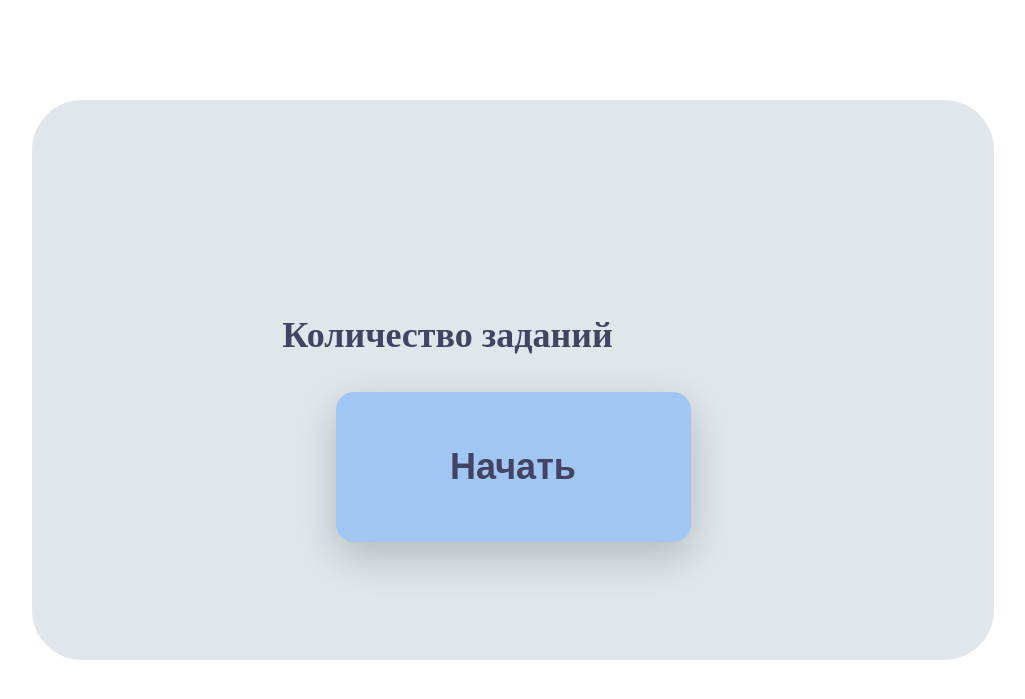
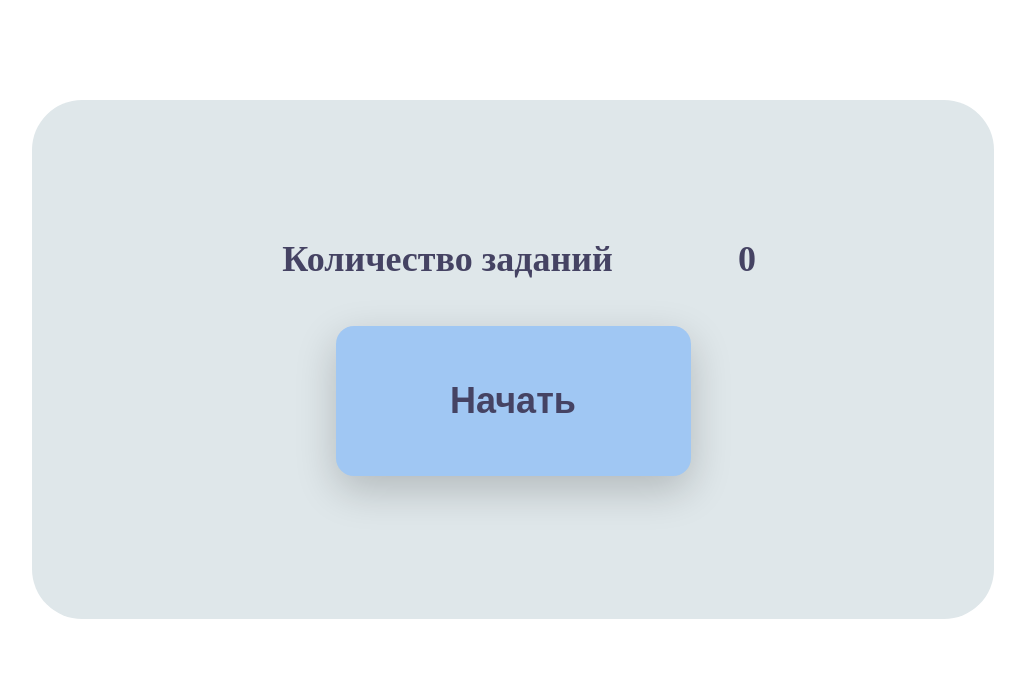
Before and after one commit to kokhvics/Course_Project, a Flask app: page /exersice in a window 1280 px wide. Shown: the top 699 px of the page, without its empty margins (127-1152 px from the left). Run offline with Flask 3, Linux system fonts and the light colour scheme; data that the repository does not hold is empty; some libraries are stand-ins or nearby versions.

Commit message:
Finally, the number of available tasks to complete is displayed on the exers_info page Next: fix the exersice realisation

```diff
--- a/main.py
+++ b/main.py
@@ -114,11 +114,8 @@
         # Получаем количество заданий по заданной теме
         total_exercises = get_total_exercises(topic_name)
 
-        # Выводим количество заданий в консоль
-        print("Количество заданий по теме", topic_name, ":", total_exercises)
-
-        # Пример: вы можете вернуть обратно на клиент подтверждение успешной обработки
-        return jsonify({'message': 'Название темы успешно получено и обработано'}), 200
+        # Возвращаем количество заданий в формате JSON
+        return jsonify({'totalExercises': total_exercises}), 200
     else:
         # Если данные не в формате JSON, возвращаем ошибку
         return jsonify({'error': 'Неверный формат данных'}), 400
--- a/static/exers.css
+++ b/static/exers.css
@@ -165,7 +165,7 @@
 
 .info-container{
     width: 750px;
-    height: 441px;
+    height: 400px;
     background-color: #DFE7EA;
     border-radius: 50px;
     display: flex;
@@ -180,6 +180,8 @@
    font-weight: bold;
    color:#454363;
    text-align: center;
+   margin-block-start: 10px;
+   margin-block-end: 10px;
 }
 .task-info-container {
    display: flex;
@@ -203,7 +205,6 @@
 .task-count-display-style {
    box-sizing: border-box;
    flex: 1 0 65px;
-   padding-bottom: 3px;
    margin-left: 41px;
    font-size: 36px;
    font-weight: bold;
@@ -221,6 +222,7 @@
    border-radius: 18px;
    box-shadow: 0px 14px 42px rgba(0, 0, 0, 0.2);
    border: none;
+   margin-block-start: 10px;
 }
 
 .intro-text-heading {
--- a/templates/exer_info.html
+++ b/templates/exer_info.html
@@ -12,7 +12,7 @@
         <p class="main-title-text-style" id="topicName">Тема задания</p>
         <div class="task-info-container" >
             <p class="task-count-display-style1">Количество заданий</p>
-            <p class="task-count-display-style" id="taskCount" data-task-count=""></p>
+            <p class="task-count-display-style" id="taskCount"></p>
         </div>
 
         <button class="start-button-container" id="startButton">
@@ -28,7 +28,7 @@
         var regex = new RegExp('[\\?&]' + name + '=([^&#]*)');
         var results = regex.exec(location.search);
         return results === null ? '' : decodeURIComponent(results[1].replace(/\+/g, ' '));
-    };
+    }
 
     // Получаем значение параметра "subtopic" из URL
     var subtopicName = getUrlParameter('subtopic');
@@ -41,11 +41,9 @@
 
     // Добавляем обработчик события на клик по кнопке "Начать"
     startButton.addEventListener('click', function() {
-        // Перенаправляем пользователя на страницу /exersice_start
-        window.location.href = '/exersice_start';
+        // Перенаправляем пользователя на страницу /exercise_start
+        window.location.href = '/exercise_start';
     });
-
-
 
     // Функция для отправки названия темы на сервер
     function sendTopicName(topicName) {
@@ -63,7 +61,21 @@
             // Проверяем статус запроса
             if (xhr.status === 200) {
                 // Действия в случае успешного ответа от сервера
-                        console.log('Название темы успешно отправлено на сервер.');
+                var response = JSON.parse(xhr.responseText);
+
+                // Получаем количество заданий из ответа сервера
+                var totalExercises = parseInt(response.totalExercises);
+
+                // Проверяем, является ли totalExercises числом
+                if (!isNaN(totalExercises)) {
+                    // Получаем элемент с id="taskCount"
+                    var taskCountElement = document.getElementById('taskCount');
+
+                    // Устанавливаем значение текстового содержимого равным значению totalExercises
+                    taskCountElement.textContent = totalExercises;
+                } else {
+                    console.error('Ошибка: значение totalExercises не является числом');
+                }
             } else {
                 // Действия в случае ошибки
                 console.error('Произошла ошибка при отправке названия темы на сервер.');
@@ -74,9 +86,9 @@
         xhr.send(JSON.stringify({ topicName: topicName }));
     }
 
-            // Отправка AJAX-запроса на сервер Flask для передачи названия темы
+    // Вызываем функцию sendTopicName с параметром subtopicName
     sendTopicName(subtopicName);
+</script>
 
-</script>
 </body>
 </html>
```
Lines whose indentation alone changed are shown as unchanged.
